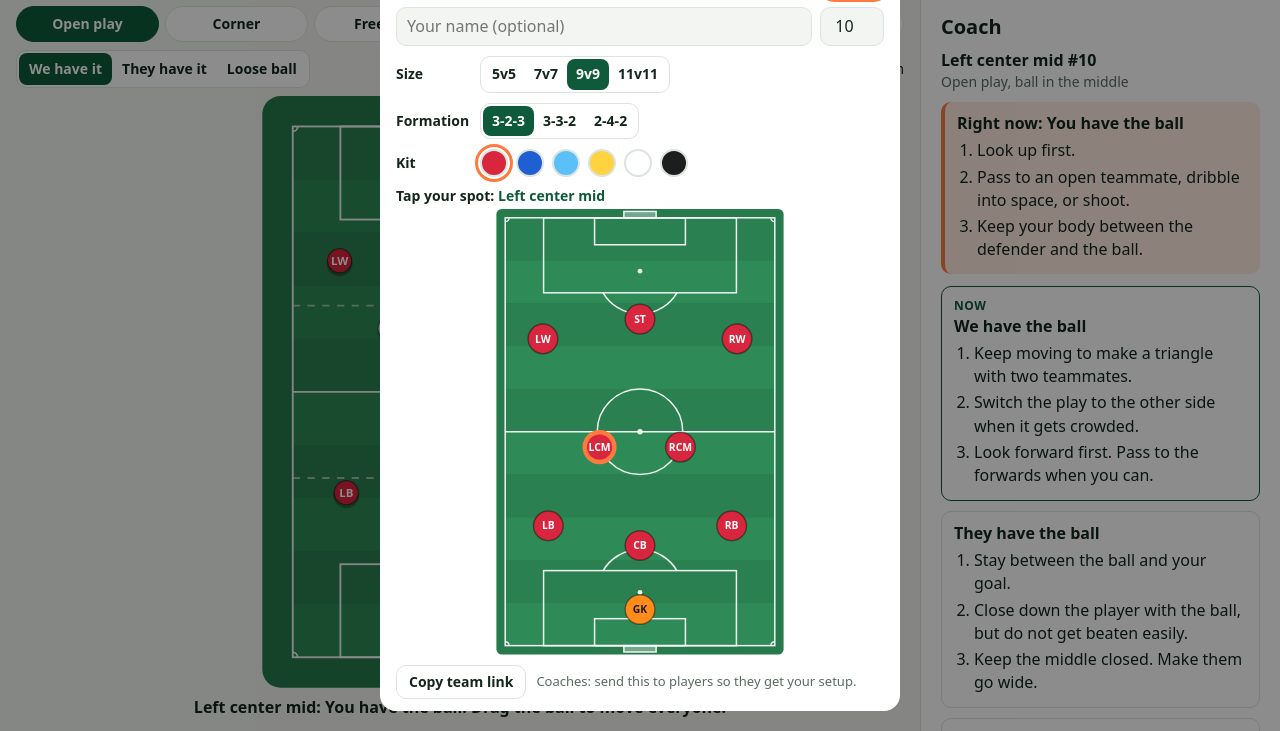
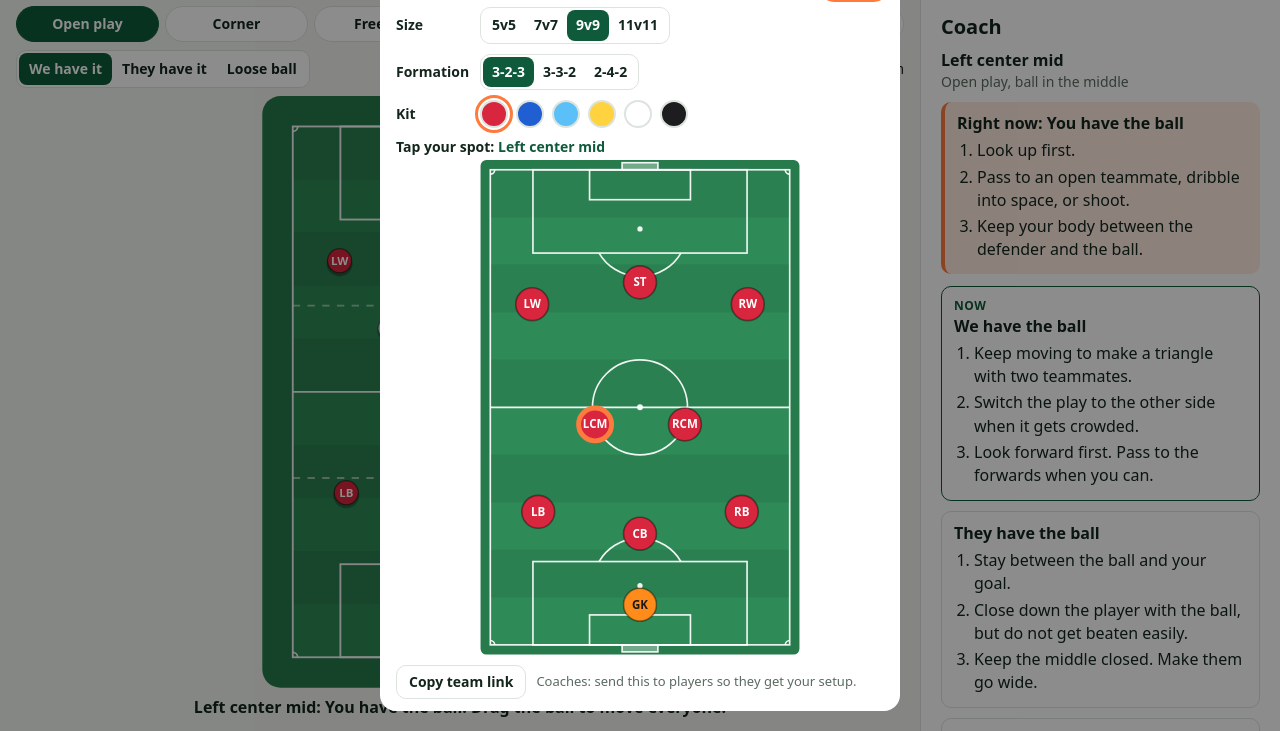
Before and after one commit to alejbasurto7/soccer-positioning, a plain HTML site: page index.html in a window 1280 px wide. Shown: the part 69-800 px from the top of the page. Drawn offline with Linux system fonts and the light colour scheme.

Commit message:
Remove player name and shirt number
Neither drove any behavior: the YOU tag already marks the player's token,
which now shows the position abbreviation like teammates.

Co-Authored-By: Claude Opus 5.5 <noreply@anthropic.com>
Claude-Session: https://claude.ai/code/session_01CJnSgmmAHS36dFKMa7C1ai

```diff
--- a/app.js
+++ b/app.js
@@ -20,9 +20,10 @@
 
   /* ---------- state ---------- */
   const KEY = 'fys.v1';
-  const DEFAULTS = { size: 9, form: '3-2-3', slot: 4, kit: 'red', num: 10, name: '', sit: 'open', side: 'L', phase: 'att', showOpp: true, skipTake: false, best: 0, onboarded: false };
+  const DEFAULTS = { size: 9, form: '3-2-3', slot: 4, kit: 'red', sit: 'open', side: 'L', phase: 'att', showOpp: true, skipTake: false, best: 0, onboarded: false };
   let S = Object.assign({}, DEFAULTS);
   try { Object.assign(S, JSON.parse(localStorage.getItem(KEY) || '{}')); } catch (e) { /* storage blocked */ }
+  delete S.num; delete S.name;
   if ('skipCorner' in S) { S.skipTake = !!S.skipCorner; delete S.skipCorner; }
   const save = () => { try { localStorage.setItem(KEY, JSON.stringify(S)); } catch (e) { /* ignore */ } };
 
@@ -154,7 +155,7 @@
     ownToks = slots().map((s, i) => {
       const isYou = i === S.slot;
       const kit = s.role === 'GK' ? GK_KIT : k;
-      return token(layer.own, isYou ? S.num : s.abbr, kit, isYou ? r * 1.18 : r, isYou ? 'you' : 'mate');
+      return token(layer.own, s.abbr, kit, isYou ? r * 1.18 : r, isYou ? 'you' : 'mate');
     });
     // draw "you" on top
     layer.own.appendChild(ownToks[S.slot]);
@@ -202,7 +203,7 @@
     $('takeToggleWrap').classList.toggle('hide', !canSkip);
     $('takeToggle').checked = !!S.skipTake;
     const k = kitOf(S.kit), s = slots()[S.slot];
-    $('meChip').innerHTML = `<i style="background:${s.role === 'GK' ? GK_KIT.c : k.c}"></i>${esc(s.abbr)} #${esc(S.num)}`;
+    $('meChip').innerHTML = `<i style="background:${s.role === 'GK' ? GK_KIT.c : k.c}"></i>${esc(s.abbr)}`;
   }
 
   function myJob() { return ownPos[S.slot] ? ownPos[S.slot].job : 'shape'; }
@@ -220,8 +221,7 @@
   function renderCoach() {
     const s = slots()[S.slot], c = cur(), sz = size(), b = quiz ? quiz.ball : ball;
     const job = T.JOBS[myJob()];
-    const who = `${S.name ? esc(S.name) + ', ' : ''}${esc(s.name)} #${esc(S.num)}`;
-    let html = `<div class="coach-who">${who}</div>`;
+    let html = `<div class="coach-who">${esc(s.name)}</div>`;
     if (quiz && !quiz.guess) { $('coach').innerHTML = html + '<p class="muted">Make your guess first. Tips appear after you tap the field.</p>'; return; }
     if (c.sit === 'open') {
       const third = E.thirdOf(sz, b);
@@ -353,8 +353,6 @@
   /* ---------- setup dialog ---------- */
   const dlg = $('setup');
   function renderSetup() {
-    $('nameIn').value = S.name;
-    $('numIn').value = S.num;
     $('sizeSeg').innerHTML = [5, 7, 9, 11].map(n => `<button type="button" role="radio" data-size="${n}" aria-checked="${n === S.size}">${E.SIZES[n].label}</button>`).join('');
     $('formSeg').innerHTML = E.SIZES[S.size].forms.map(f => `<button type="button" role="radio" data-form="${f}" aria-checked="${f === S.form}">${f}</button>`).join('');
     $('kitRow').innerHTML = KITS.map(k => `<button type="button" role="radio" aria-label="${k.name}" data-kit="${k.id}" aria-checked="${k.id === S.kit}" style="background:${k.c}"></button>`).join('');
@@ -388,8 +386,6 @@
   const pickSlot = (e) => { const g = e.target.closest('.dot'); if (!g) return; S.slot = +g.dataset.slot; setupChanged(); };
   $('miniField').addEventListener('click', pickSlot);
   $('miniField').addEventListener('keydown', (e) => { if (e.key === 'Enter' || e.key === ' ') { e.preventDefault(); pickSlot(e); } });
-  $('nameIn').addEventListener('input', (e) => { S.name = e.target.value.trim().slice(0, 20); save(); renderCoach(); });
-  $('numIn').addEventListener('change', (e) => { const n = Math.max(0, Math.min(99, parseInt(e.target.value, 10) || 0)); S.num = n; setupChanged(); });
   $('shareBtn').addEventListener('click', async () => {
     const url = `${location.origin}${location.pathname}?size=${S.size}&f=${encodeURIComponent(S.form)}`;
     try {
--- a/index.html
+++ b/index.html
@@ -77,10 +77,6 @@
       <button class="btn small" id="doneBtn" value="done">Done</button>
     </div>
     <div class="setup-main">
-      <div class="row">
-        <input id="nameIn" class="grow" maxlength="20" autocomplete="off" placeholder="Your name (optional)" aria-label="Your name (optional)">
-        <input id="numIn" class="num" type="number" min="0" max="99" inputmode="numeric" placeholder="#" aria-label="Shirt number">
-      </div>
       <div class="field inline"><span>Size</span><div class="seg" id="sizeSeg"></div></div>
       <div class="field inline"><span>Formation</span><div class="seg wrap" id="formSeg"></div></div>
       <div class="field inline"><span>Kit</span><div class="kits" id="kitRow"></div></div>
--- a/styles.css
+++ b/styles.css
@@ -109,10 +109,6 @@ dialog::backdrop { background: rgba(0,0,0,.45); }
 .setup { height: 100%; display: flex; flex-direction: column; gap: 10px; padding: 14px 16px 12px; }
 .setup-head { display: flex; justify-content: space-between; align-items: center; }
 .setup-main { display: flex; flex-direction: column; gap: 10px; }
-.row { display: flex; gap: 8px; }
-.setup input { border: 1.5px solid var(--rule); border-radius: 10px; padding: 7px 10px; background: var(--bg); font-weight: 500; min-width: 0; }
-.setup input.grow { flex: 1; }
-.setup input.num { width: 64px; text-align: center; }
 .field { display: flex; flex-direction: column; gap: 4px; font-weight: 600; font-size: 14px; }
 .field.inline { flex-direction: row; align-items: center; gap: 10px; }
 .field.inline > span { width: 74px; flex: none; }
--- a/sw.js
+++ b/sw.js
@@ -1,5 +1,5 @@
 // Offline support: cache the app shell, serve cache first, refresh in the background.
-const CACHE = 'fys-v12';
+const CACHE = 'fys-v13';
 const FILES = ['./', 'index.html', 'styles.css', 'engine.js', 'tips.js', 'app.js', 'icon.svg', 'icon-192.png', 'icon-512.png', 'manifest.webmanifest'];
 self.addEventListener('install', (e) => { e.waitUntil(caches.open(CACHE).then(c => c.addAll(FILES))); });
 // A new version waits until the user taps Update (or all tabs close).
```
Also changed, not shown: 1 other file.
